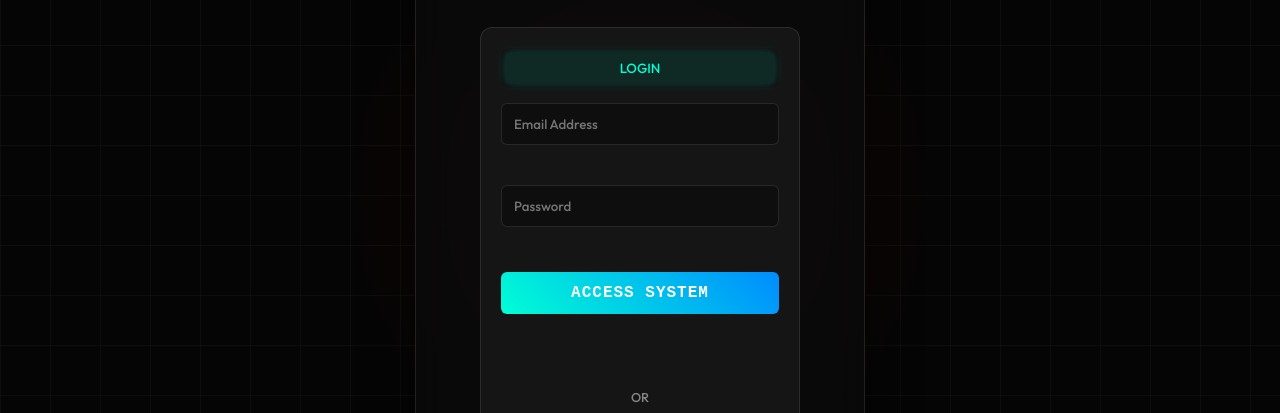
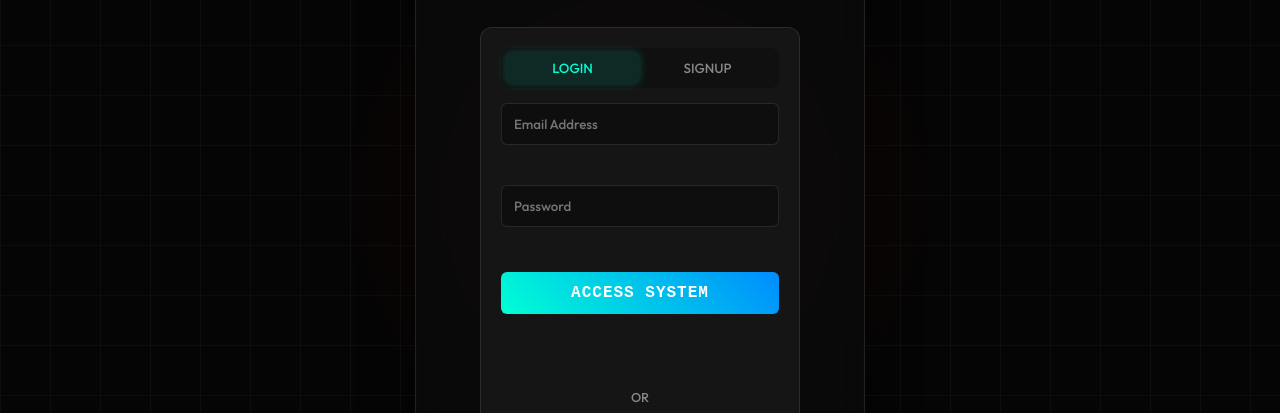
Before and after one commit to swabiabdulla30/Vortex, a website: page login.html in a window 1280 px wide. Shown: the part 205-618 px from the top of the page. Drawn offline with Linux system fonts and the light colour scheme.

Commit message:
feat(ui): Restore Signup toggle button in System Access section (retry)

```diff
--- a/login.html
+++ b/login.html
@@ -194,9 +194,8 @@
             <div class="glass-form-container" style="width: 100%; max-width: 320px; margin: 0 auto 20px auto;">
                 <!-- Toggle Buttons -->
                 <div class="form-toggle">
-                    <button id="show-login" class="toggle-btn active" onclick="switchForm('login')"
-                        style="cursor: default;">LOGIN</button>
-                    <!-- Signup Disabled -->
+                    <button id="show-login" class="toggle-btn active" onclick="switchForm('login')">LOGIN</button>
+                    <button id="show-signup" class="toggle-btn" onclick="switchForm('signup')">SIGNUP</button>
                 </div>
 
                 <!-- Login Form -->
```
